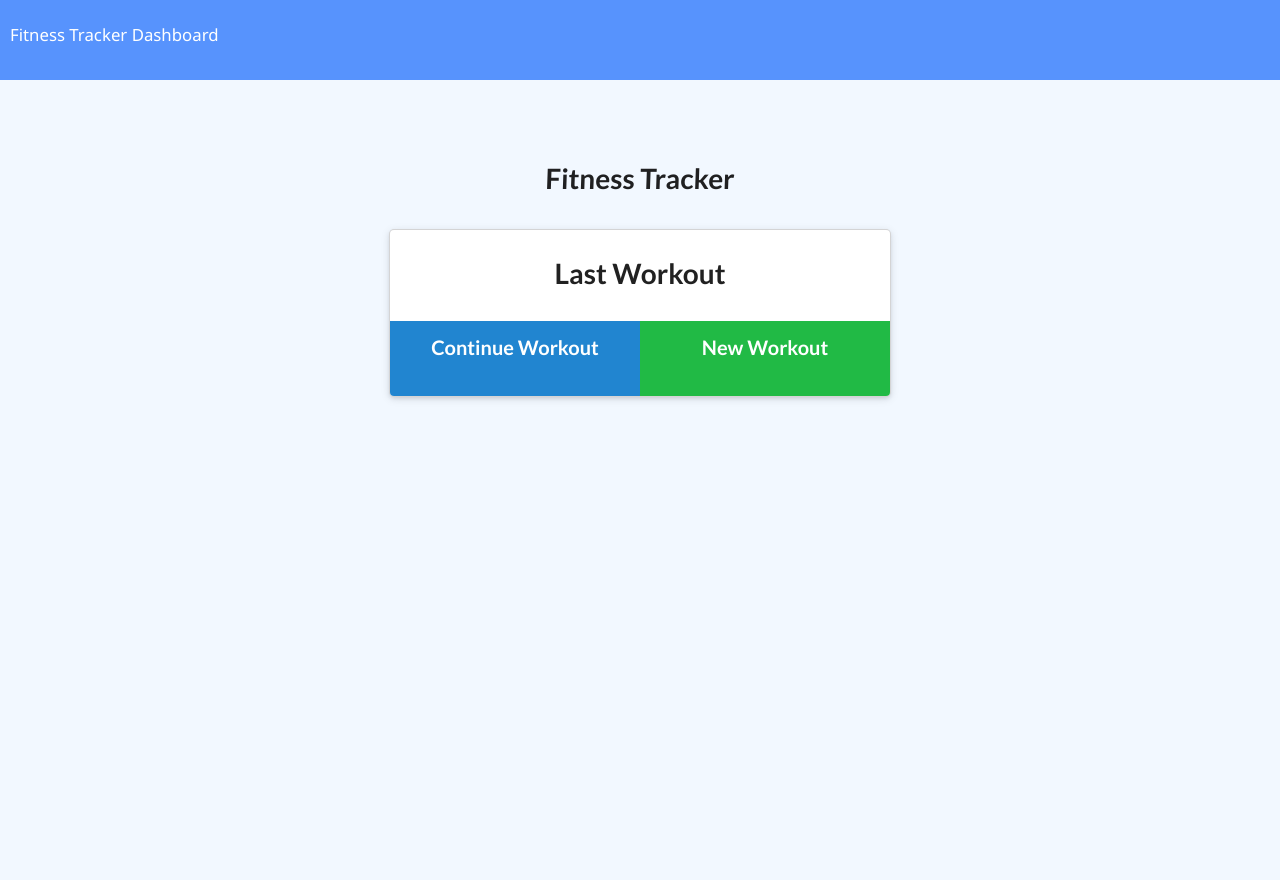
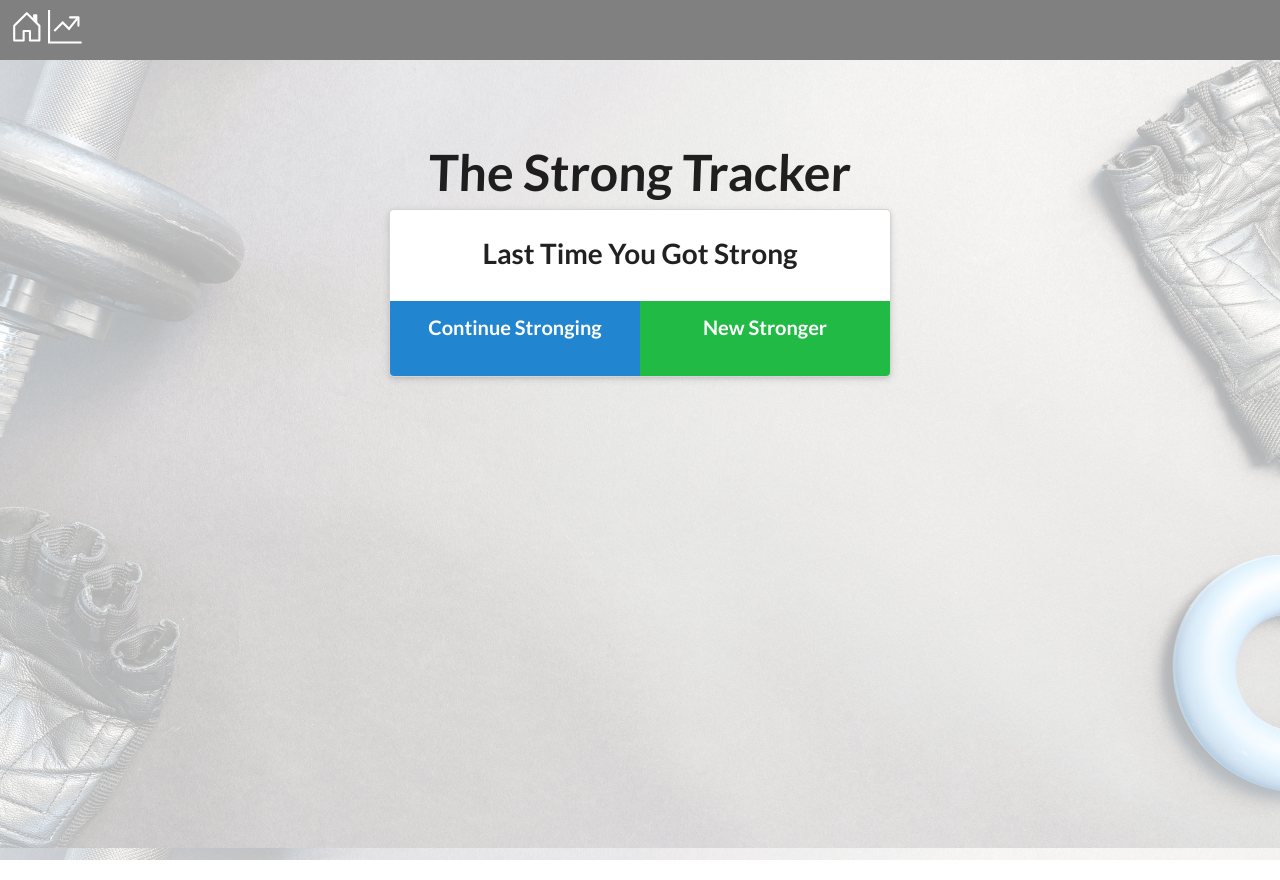
Before and after one commit to alexgfotos/fitness-tracker, a website: page public/index.html in a window 1280 px wide. Drawn offline with nearby package versions, Linux system fonts and the light colour scheme; no server answers.

Commit message:
adding a little styling

```diff
--- a/public/index.html
+++ b/public/index.html
@@ -5,6 +5,7 @@
   <meta charset="UTF-8" />
   <meta name="viewport" content="width=device-width, initial-scale=1.0" />
   <meta http-equiv="X-UA-Compatible" content="ie=edge" />
+  <link rel="stylesheet" href="style.css" />
   <link rel="stylesheet" href="https://cdnjs.cloudflare.com/ajax/libs/semantic-ui/2.4.1/semantic.min.css" />
   <link rel="stylesheet" href="style.css" />
   <title>Fitness Tracker</title>
@@ -12,22 +13,34 @@
 
 <body>
   <nav>
-    <a href="/">Fitness Tracker</a>
-    <a href="/stats">Dashboard</a>
+    <a href="/"><svg class="bi bi-house-door" width="2em" height="2em" viewBox="0 0 16 16" fill="currentColor"
+        xmlns="http://www.w3.org/2000/svg">
+        <path fill-rule="evenodd"
+          d="M7.646 1.146a.5.5 0 0 1 .708 0l6 6a.5.5 0 0 1 .146.354v7a.5.5 0 0 1-.5.5H9.5a.5.5 0 0 1-.5-.5v-4H7v4a.5.5 0 0 1-.5.5H2a.5.5 0 0 1-.5-.5v-7a.5.5 0 0 1 .146-.354l6-6zM2.5 7.707V14H6v-4a.5.5 0 0 1 .5-.5h3a.5.5 0 0 1 .5.5v4h3.5V7.707L8 2.207l-5.5 5.5z" />
+        <path fill-rule="evenodd" d="M13 2.5V6l-2-2V2.5a.5.5 0 0 1 .5-.5h1a.5.5 0 0 1 .5.5z" />
+      </svg></a>
+    <a href="/stats"><svg class="bi bi-graph-up" width="2em" height="2em" viewBox="0 0 16 16" fill="currentColor"
+        xmlns="http://www.w3.org/2000/svg">
+        <path d="M0 0h1v16H0V0zm1 15h15v1H1v-1z" />
+        <path fill-rule="evenodd"
+          d="M14.39 4.312L10.041 9.75 7 6.707l-3.646 3.647-.708-.708L7 5.293 9.959 8.25l3.65-4.563.781.624z" />
+        <path fill-rule="evenodd"
+          d="M10 3.5a.5.5 0 0 1 .5-.5h4a.5.5 0 0 1 .5.5v4a.5.5 0 0 1-1 0V4h-3.5a.5.5 0 0 1-.5-.5z" />
+      </svg></a>
   </nav>
   <div class="wrapper workout">
     <header>
-      <h1>Fitness Tracker</h1>
+      <h1>The Strong Tracker</h1>
     </header>
     <div class="ui container workout">
       <div class="ui raised card m-auto">
         <div class="prev-workout">
-          <h3>Last Workout</h3>
+          <h3>Last Time You Got Strong</h3>
           <div>
             <div class="workout-stats"></div>
             <div class="buttons">
-              <a id="continue-btn" href="/exercise?" class="huge ui blue button">Continue Workout</a>
-              <a href="/exercise" class="huge positive ui button">New Workout</a>
+              <a id="continue-btn" href="/exercise?" class="huge ui blue button">Continue Stronging</a>
+              <a href="/exercise" class="huge positive ui button">New Stronger</a>
             </div>
           </div>
         </div>
--- a/public/style.css
+++ b/public/style.css
@@ -13,13 +13,22 @@ body,
 }
 
 body {
+  background-image: url("./images/dumbbell-equipment-fitness-flatlay-669578.jpg");
+  background-size: cover;
   font-family: "Segoe UI", Tahoma, Geneva, Verdana, sans-serif;
 }
 
+.transbox {
+  margin: 50px;
+  padding: 10px;
+  background-color: #ffffff;
+  opacity: 0.8;
+}
+
 nav {
-  background-color: #5793fd;
+  background-color: grey;
   color: #ffffff;
-  height: 80px;
+  height: 60px;
   padding: 10px;
   line-height: 3;
   font-size: 1.2rem;
@@ -42,6 +51,7 @@ header {
 
 header h1 {
   transform: skewX(-2deg);
+  font-size: 50px;
 }
 
 select {
@@ -96,7 +106,7 @@ input {
 }
 
 .wrapper {
-  background-color: #f2f8ff;
+  background-color:rgba(255,255,255,0.7);
   padding-bottom: 100px;
 }
 
```
Also changed, not shown: public/exercise.html (+14 -2 lines), public/stats.html (+11 -7 lines), public/images/dumbbell-equipment-fitness-flatlay-669578.jpg (added).
